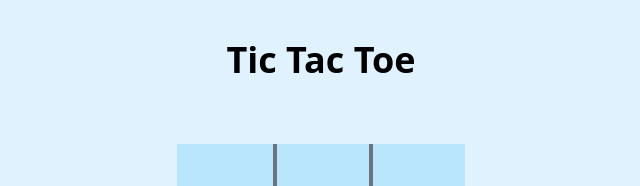
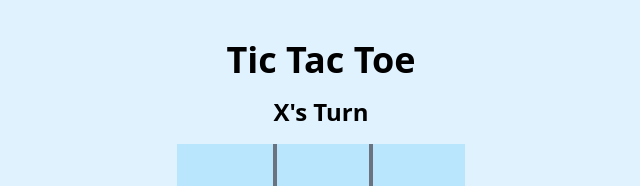
Before and after one commit to Wongwc1998/TicTacToe, a React (Vite) app: page / in a window 1280 px wide. Shown: the top 186 px of the page, without its empty margins (319-959 px from the left). Built offline with nearby package versions, Linux system fonts and the light colour scheme.

Commit message:
change header msg

```diff
--- a/src/TicTacToeGame.tsx
+++ b/src/TicTacToeGame.tsx
@@ -19,7 +19,7 @@ function ThisGameContent() {
       <header className="text-4xl font-bold text-center">
         <div>Tic Tac Toe</div>
         <div className="text-2xl font-bold h-8 m-4">
-          {game.gameState !== "In Progress" && <h2>{game.gameState}</h2>}
+          {game.gameState === "In Progress" ? game.turn + "'s Turn" : game.gameState}
         </div>
       </header>
       <div className="flex justify-center">
```
